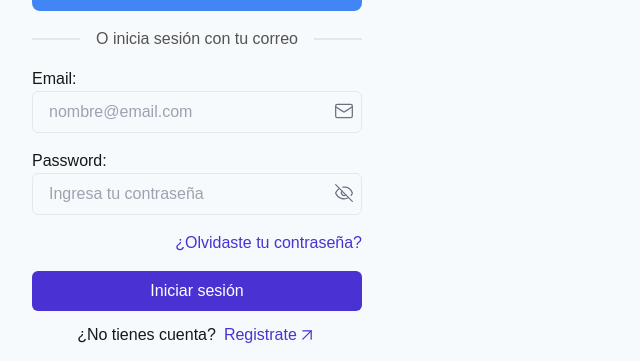
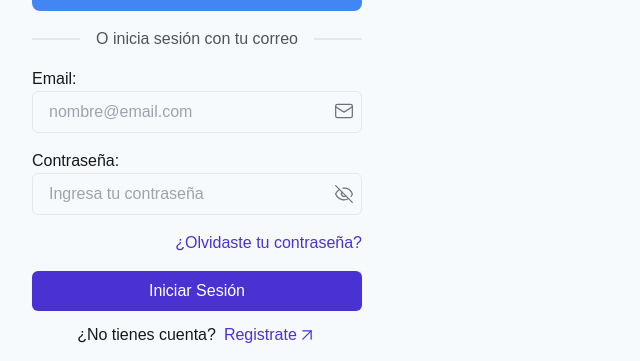
Before and after one commit to bisarroyo/ticket-saas, a Next.js app: page /login in a window 1280 px wide. Shown: the part 237-598 px from the top of the page, without its empty margins (0-640 px from the left). Built offline with nearby package versions, Linux system fonts and the light colour scheme.

Commit message:
add ui components for input and password and button

```diff
--- a/app/(auth-pages)/login/page.tsx
+++ b/app/(auth-pages)/login/page.tsx
@@ -1,27 +1,24 @@
 'use client'
 
 import Link from 'next/link'
-import { useActionState, useState } from 'react'
+import { useActionState } from 'react'
 import { login } from '@/app/actions/authActions'
 
-import { ArrowUpRight, Eye, EyeOff, Mail } from 'lucide-react'
+import { ArrowUpRight, Mail } from 'lucide-react'
 
 // Google auth components
 import socialAuth from '@/utils/supabase/social-auth'
 import AuthButtonGoogle from '@/components/auth/auth-button-google'
+import Input from '@/components/ui/input'
+import InputPassword from '@/components/ui/password'
+import Button from '@/components/ui/button'
 
 export default function LoginPage() {
-  const [error, formAction, isPending] = useActionState(login, {
-    error: ''
+  const [state, formAction, isPending] = useActionState(login, {
+    error: '',
+    inputs: { email: '', password: '' }
   })
 
-  const [showPassword, setShowPassword] = useState<boolean>(false)
-
-  const showPasswordField = () => {
-    setShowPassword(!showPassword)
-  }
-
-  console.log('state', error)
   return (
     <section className='container'>
       <div className='flex flex-col items-start justify-center min-h-fit py-32 w-full max-w-[330px]'>
@@ -37,64 +34,47 @@ export default function LoginPage() {
           action={formAction}
           className='flex flex-col items-start justify-center w-full'
         >
-          <div className='flex flex-col w-full mb-4 relative'>
-            <label htmlFor='email'>Email:</label>
-            <input
+          <Input
+            label='Email:'
             id='email'
             name='email'
             type='email'
             placeholder='nombre@email.com'
+            defaultValue={state?.inputs?.email}
             required
-              className='bg-transparent pl-4 pr-8 py-2 w-full border rounded-md focus:ring-1 focus-visible:outline-none focus:outline-none focus:ring-primary-foreground/50 '
-            />
+            icon={
               <Mail
                 strokeWidth={1.5}
                 size='20'
                 color='var(--muted-foreground)'
                 className='absolute bottom-3 end-2'
               />
-          </div>
-          <div className='flex flex-col w-full mb-4 relative'>
-            <label htmlFor='password'>Password:</label>
-            <input
+            }
+          />
+          <InputPassword
+            label='Contraseña:'
             id='password'
             name='password'
-              type={showPassword ? 'text' : 'password'}
             placeholder='Ingresa tu contraseña'
+            defaultValue={state?.inputs?.password}
             required
-              className='bg-transparent pl-4 pr-8 py-2  w-full border rounded-md focus:ring-1 focus-visible:outline-none focus:outline-none focus:ring-primary-foreground/50'
           />
-            <div
-              onClick={showPasswordField}
-              className='absolute bottom-3 end-2 cursor-pointer'
-            >
-              {showPassword ? (
-                <Eye
-                  strokeWidth={1.5}
-                  size='20'
-                  color='var(--muted-foreground)'
-                />
-              ) : (
-                <EyeOff
-                  strokeWidth={1.5}
-                  size='20'
-                  color='var(--muted-foreground)'
-                />
+          {state.error && (
+            <p className='text-red-500 text-sm text-center w-full'>
+              {state.error}
+            </p>
           )}
-            </div>
-          </div>
           <p className='w-full text-end'>
             <Link href='/forgot-passwpord' className=' text-primary'>
               ¿Olvidaste tu contraseña?
             </Link>
           </p>
-          <button
-            className='w-full text-md py-2 px-4 text-center bg-primary rounded-md text-white mt-4 hover:bg-primary-foreground focus:ring-4 focus:outline-none focus:ring-primary-foreground/50 transition-all duration-200 disabled:opacity-50 disabled:cursor-not-allowed'
+          <Button
+            text='Iniciar Sesión'
+            textLoading='Iniciando sesión...'
+            isPending={isPending}
             type='submit'
-            disabled={isPending}
-          >
-            {isPending ? 'Iniciando sesión...' : 'Iniciar sesión'}
-          </button>
+          />
         </form>
         <p className='text-center w-full mt-3 flex items-center justify-center gap-2'>
           ¿No tienes cuenta?{' '}
--- /dev/null
+++ b/components/ui/button.tsx
@@ -0,0 +1,27 @@
+interface InputProps extends React.HTMLProps<HTMLButtonElement> {
+  text: string
+  textLoading: string
+  isPending: boolean
+  type?: 'submit' | 'reset' | 'button'
+}
+
+const Button: React.FC<InputProps> = ({
+  text,
+  textLoading,
+  isPending,
+  type,
+  ...props
+}) => {
+  return (
+    <button
+      className='w-full text-md py-2 px-4 text-center bg-primary rounded-md text-white mt-4 hover:bg-primary-foreground focus:ring-4 focus:outline-none focus:ring-primary-foreground/50 transition-all duration-200 disabled:opacity-50 disabled:cursor-not-allowed'
+      disabled={isPending}
+      type={type}
+      {...props}
+    >
+      {isPending ? textLoading : text}
+    </button>
+  )
+}
+
+export default Button
--- /dev/null
+++ b/components/ui/input.tsx
@@ -0,0 +1,22 @@
+interface InputProps extends React.HTMLProps<HTMLInputElement> {
+  label: string
+  icon?: React.ReactNode
+  error?: boolean
+}
+
+const Input: React.FC<InputProps> = ({ label, icon, ...props }) => {
+  return (
+    <div className='flex flex-col w-full mb-4 relative'>
+      <label>
+        {label}
+        <input
+          className='bg-transparent pl-4 pr-8 py-2 w-full border rounded-md focus:ring-1 focus-visible:outline-none focus:outline-none focus:ring-primary-foreground/50 '
+          {...props}
+        />
+      </label>
+      {icon}
+    </div>
+  )
+}
+
+export default Input
--- /dev/null
+++ b/components/ui/password.tsx
@@ -0,0 +1,41 @@
+import { useState } from 'react'
+
+import { Eye, EyeOff } from 'lucide-react'
+
+interface InputProps extends React.HTMLProps<HTMLInputElement> {
+  label: string
+  error?: boolean
+}
+
+const InputPassword: React.FC<InputProps> = ({ label, ...props }) => {
+  const [showPassword, setShowPassword] = useState<boolean>(false)
+
+  const showPasswordField = () => {
+    setShowPassword(!showPassword)
+  }
+  return (
+    <div className='flex flex-col w-full mb-4 relative'>
+      <label>
+        {label}
+        <input
+          type={showPassword ? 'text' : 'password'}
+          min='8'
+          className='bg-transparent pl-4 pr-8 py-2  w-full border rounded-md focus:ring-1 focus-visible:outline-none focus:outline-none focus:ring-primary-foreground/50'
+          {...props}
+        />
+      </label>
+      <div
+        onClick={showPasswordField}
+        className='absolute bottom-0 end-0 cursor-pointer h-[42px] px-2 flex items-center justify-center'
+      >
+        {showPassword ? (
+          <Eye strokeWidth={1.5} size='20' color='var(--muted-foreground)' />
+        ) : (
+          <EyeOff strokeWidth={1.5} size='20' color='var(--muted-foreground)' />
+        )}
+      </div>
+    </div>
+  )
+}
+
+export default InputPassword
```
Lines whose indentation alone changed are shown as unchanged.
